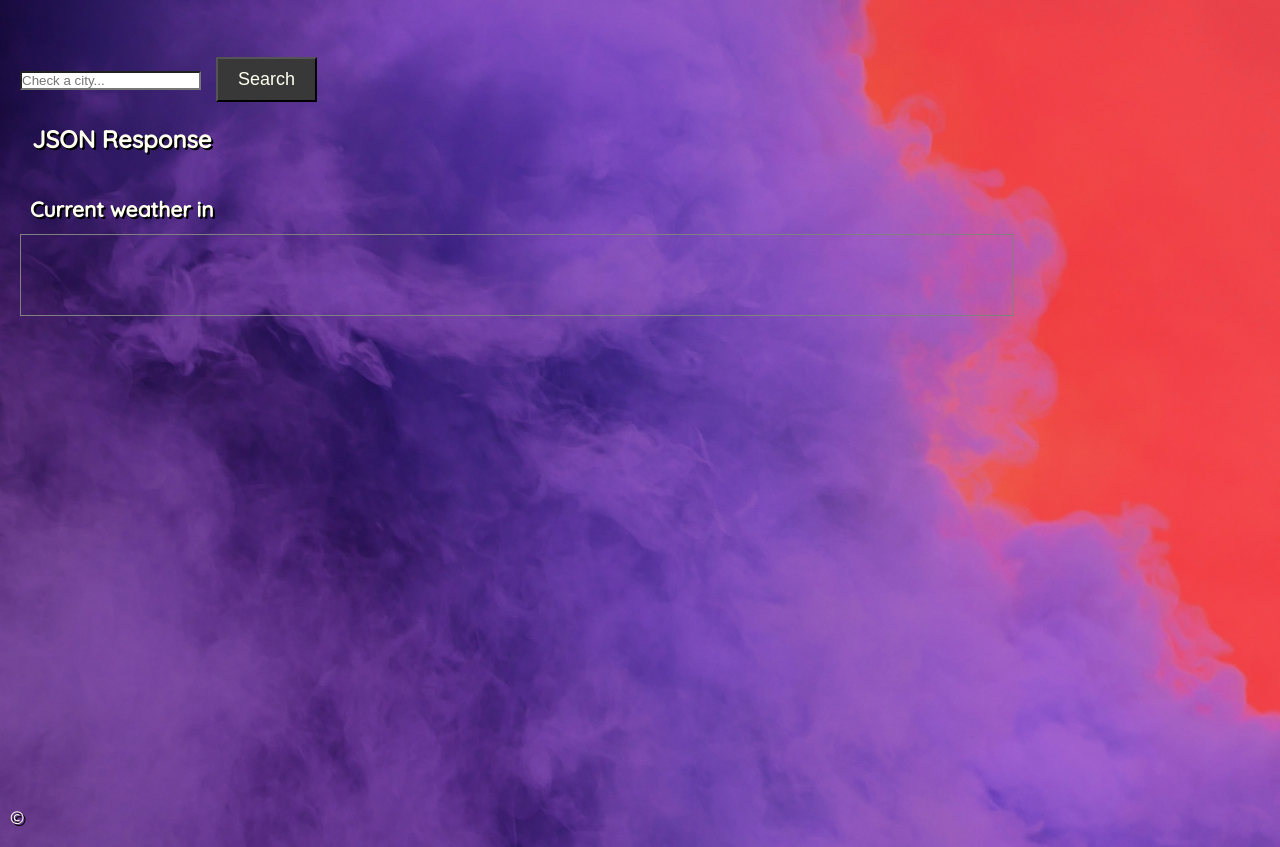
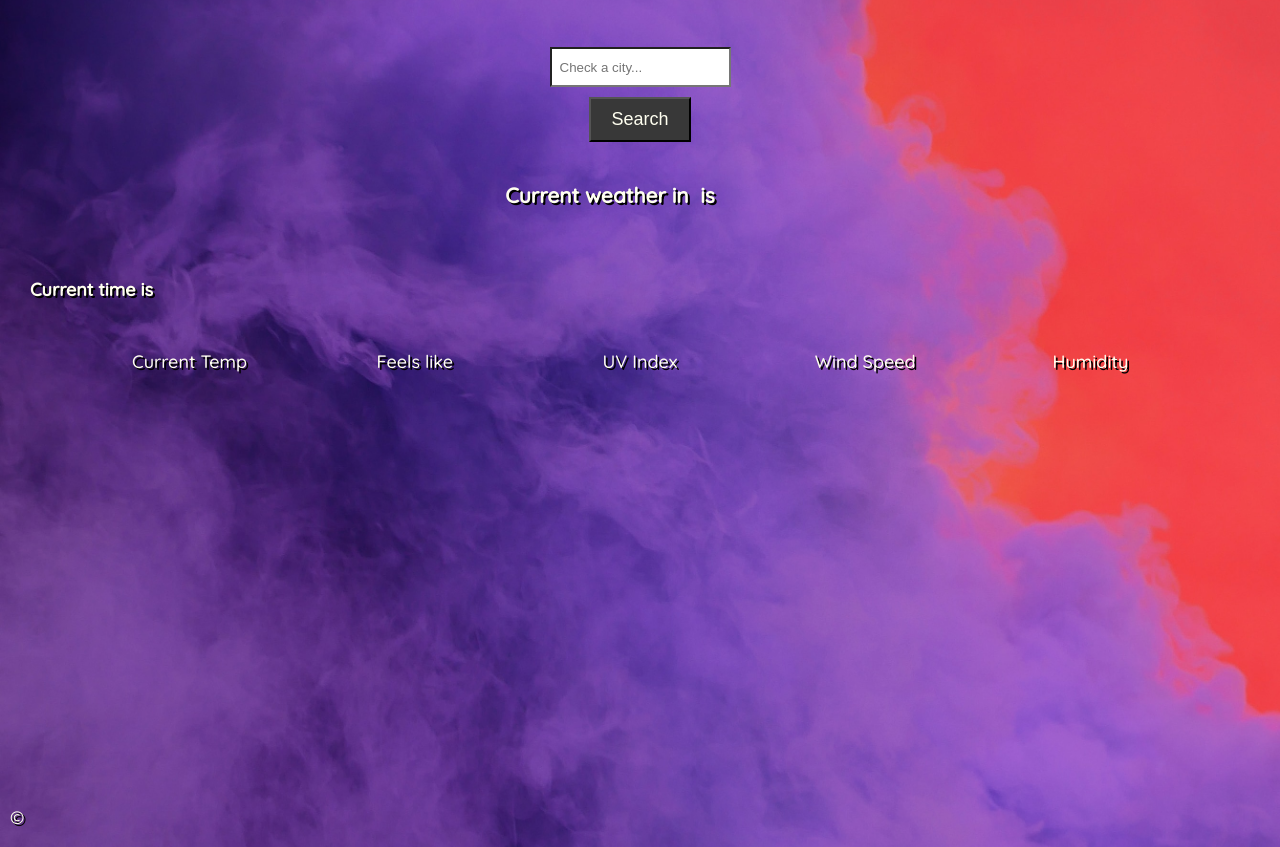
Before and after one commit to dtKinger/weather-app-TOP, a plain HTML site: page index.html in a window 1280 px wide. Shown: the part 91-938 px from the top of the page. Drawn offline with Linux system fonts and the light colour scheme.

Commit message:
Plug API data into the front-end containers

```diff
--- a/index.html
+++ b/index.html
@@ -13,16 +13,35 @@
     <h1>Weather P4GES</h1>
   </header>
   <main>
-    <form action="#">
+    <form class="city-search" action="#">
       <label for="search"></label>
       <input type="search" id="search" placeholder="Check a city...">
       <button for="search" id="submit" type="submit">Search</button>
     </form>
-    <h2>JSON Response</h2>
-    <h3 class="current-weather-title">Current weather in <span class="current-city"></span></h3>
+    <div class="current-container">
+      <h3 class="current-weather-title">Current weather in <span class="current-city"></span> is</h3><span class="weather-icon" alt="" title=""></span>
+    </div>
+    <h3 class="clock">Current time is <span class="local-time"></span></h3>
     <div class="output">
-
-
+      <div class="output-item current-temp">
+        <p class="metric-title">Current Temp</p>
+        <p class="metric-data"></p>
+      </div>
+      <div class="output-item feels-like">
+        <p class="metric">Feels like</p>
+        <p class="metric-data"></p>
+      </div>
+      <div class="output-item uv-index">
+        <p class="metric">UV Index</p>
+        <p class="metric-data"></p>
+      </div>
+      <div class="output-item wind-speed">
+        <p class="metric">Wind Speed</p>
+        <p class="metric-data"></p></div>
+      <div class="output-item humidity">
+        <p class="metric">Humidity</p>
+        <p class="metric-data"></p>
+      </div>
     </div>
   </main>
   <footer>
--- a/scripts.js
+++ b/scripts.js
@@ -6,6 +6,15 @@ const OUTPUT = document.querySelector('.output');
 const CURRENT_CITY = document.querySelector('.current-city');
 const newLine = document.createElement('br');
 const CURRENT_WEATHER_TITLE = document.querySelector('.current-weather-title');
+const WEATHER_ICON = document.querySelector('.weather-icon');
+
+const LOCAL_TIME = document.querySelector('.local-time');
+const UV = document.querySelector('.uv-index > .metric-data');
+const CURRENT_TEMP = document.querySelector('.current-temp > .metric-data');
+const FEELS_LIKE = document.querySelector('.feels-like > .metric-data');
+const WIND_SPEED = document.querySelector('.wind-speed > .metric-data');
+const HUMIDITY = document.querySelector('.humidity > .metric-data');
+
 
 const h2 = document.createElement('h2');
 const div = document.createElement('div');
@@ -75,14 +84,24 @@ function renderWeather (response) {
 
   // Render as needed
   CURRENT_CITY.textContent = `${dkWeatherObj.myFormat.city}`
+  WEATHER_ICON.innerHTML = `
+  <img src="https:${dkWeatherObj.myFormat.conditionIcon}">
+  `
   setBackgroundImage(dkWeatherObj);
 
-  Object.entries(dkWeatherObj.myFormat).forEach((entry) => {
-    if (entry[1] != ''){ // If it has a value
+  LOCAL_TIME.textContent = `${dkWeatherObj.myFormat.localTime}`;
+  UV.textContent = `${dkWeatherObj.myFormat.uv} / 13`;
+  CURRENT_TEMP.textContent = `${dkWeatherObj.myFormat.currentTemp} °C`;
+  FEELS_LIKE.textContent = `${dkWeatherObj.myFormat.feelsLike} °C`;
+  WIND_SPEED.textContent = `${dkWeatherObj.myFormat.windKph} kp/h`;
+  HUMIDITY.textContent = `${dkWeatherObj.myFormat.humidity} %`;
 
-      console.log(`${entry[0]}: ${entry[1]}`)
-    }
-  })
+  // Object.entries(dkWeatherObj.myFormat).forEach((entry) => {
+  //   if (entry[1] != ''){ // If it has a value
+
+  //     console.log(`${entry[0]}: ${entry[1]}`)
+  //   }
+  // })
 }
 
 function setBackgroundImage (dkWeatherObj) {
@@ -174,37 +193,3 @@ function handleError(err) {
  /* ===================== \
 | END HOISTED DECLARATIONS |
  \  ==================== */
-
- // OLD WAY
-//  function renderWeather (response) {
-//   // Filter the response for items I want
-//   let dkWeatherObj = takeSubset(response);
-
-//   // Render as needed
-//   CURRENT_CITY.textContent = `${dkWeatherObj.myFormat.city}`
-
-//   // let weatherReport = ul;
-//   // weatherReport.innerHTML = ''; // Dump before generating
-//   // let weatherData;
-//   Object.entries(dkWeatherObj.myFormat).forEach((entry) => {
-//     if (entry[1] != ''){ // If it has a value
-
-//       console.log(`${entry[0]}: ${entry[1]}`)
-
-//       // if (entry[0] == 'conditionIcon'){
-//       //   let item = document.createElement('li');
-//       //   item.classList = 'weather-item';
-//       //   item.innerHTML = `${entry[0]}: <span><img src="https:${entry[1]}"></span>`;
-//       //   console.log(item)
-//       //   weatherReport.appendChild(item);
-//       // } else {
-//       // let item = document.createElement('li');
-//       // item.classList = 'weather-item';
-//       // item.textContent = `${entry[0]}: ${entry[1]}`;
-//       // console.log(item)
-//       // weatherReport.appendChild(item);
-//       // }
-//     }
-//   })
-//   OUTPUT.append(weatherReport);
-// }
--- a/style.css
+++ b/style.css
@@ -132,6 +132,11 @@ main {
 /* Will need to replace the OS styles */
 input{
   appearance: none;
+  min-height: 3em;
+}
+
+input::placeholder{
+  padding: 4px 8px;
 }
 
 input[type="checkbox"]{
@@ -253,21 +258,68 @@ a:hover{
 
 .output {
   background-color: transparent;
-  border: 1px solid grey;
-  max-width: 80%;
+  max-width: 90%;
   min-height: 80px;
+  margin: 0 auto;
+  display: flex;
+  text-align: center;
+  flex-wrap: wrap;
+  gap: 10px;
+}
+
+.clock {
+  font-size: 1em;
+  margin-bottom: 30px;
+}
+
+.local-time {
+  font-size: 3em;
 }
 
 .current-city {
+  display: inline-block;
   font-size: 1.25em;
   color: rgb(218, 255, 71);
   /* text-shadow: 0px 0px 2px black; */
 }
 
-.weather-item {
-  color: red;
+.weather-icon {
+  width: 60px;
+  height: 60px;
+  top: -10px;
+}
+
+.current-container{
+  justify-content: center;
+  display: flex;
+  min-width: 250px;
 }
 
 .current-weather-title {
   /* text-shadow: 0px 0px 2px black; */
+  position: relative;
 }
+
+.city-search {
+  display: flex;
+  flex-direction: column;
+  justify-content: center;
+  align-items: center;
+}
+
+.city-search > * {
+  max-width: 300px;
+}
+
+#submit {
+  margin-bottom: 30px;
+}
+
+.output-item {
+  flex: 1;
+  min-width: 120px;
+}
+
+.metric-data {
+  font-size: 2em;
+}
```
